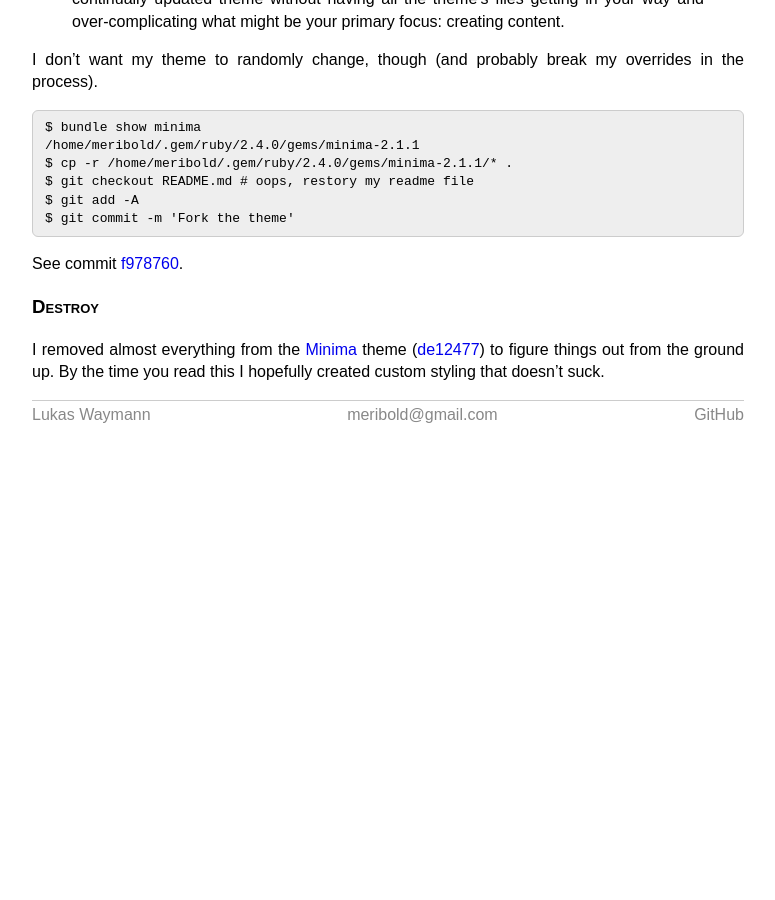
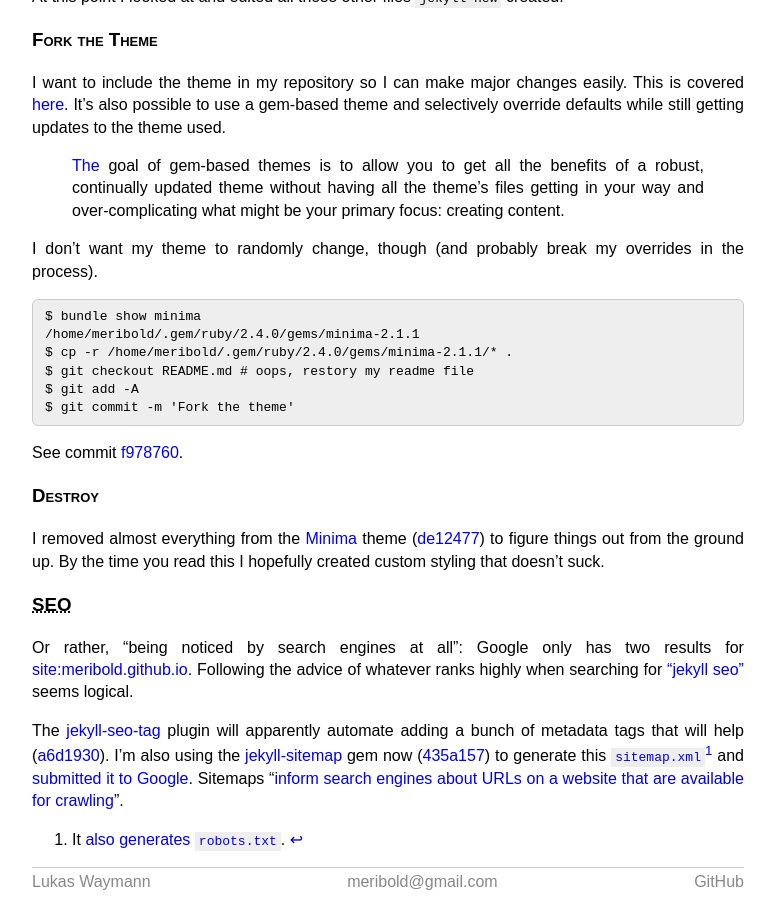
Before and after one commit to meribold/meribold.org, a Jekyll site: the page built from _posts/2017-09-02-meta.md, in a window 1280 px wide and 900 px high, scrolled down 1873 px. Shown: the whole window, without its empty margins (252-1027 px from the left). Built offline with Jekyll 4.4.1, drawn with Linux system fonts in a browser that asks for light colours; before the commit the page ends 2306 px from its top, so only the background shows below that.

Commit message:
Expand meta post

```diff
--- a/_posts/2017-09-02-meta.md
+++ b/_posts/2017-09-02-meta.md
@@ -7,6 +7,12 @@ description: >
 date: 2017-09-02
 categories: jekyll
 ---
+
+<a href="https://xkcd.com/688/">
+<img src="{{ site.url }}/assets/xkcd-688.png"
+     title="The contents of any one panel are dependent on the contents of every panel including itself. The graph of panel dependencies is complete and bidirectional, and each node has a loop. The mouseover text has two hundred and forty-two characters."
+     alt="Self-Description"/>
+</a>
 
 This is a journal of my thoughts---for my own reference and to have something to play
 with--- while figuring out how to create this static website on [GitHub Pages][].  Step
@@ -115,6 +121,20 @@ I removed almost everything from the [Minima][minima] theme ([de12477][]) to fig
 out from the ground up.  By the time you read this I hopefully created custom styling that
 doesn't suck.
 
+### SEO
+
+Or rather, "being noticed by search engines at all": Google only has two results for
+[site:meribold.github.io][9].  Following the advice of whatever ranks highly when
+searching for ["jekyll seo"][10] seems logical.
+
+The [jekyll-seo-tag][] plugin will apparently automate adding a bunch of metadata tags
+that will help ([a6d1930][]).  I'm also using the [jekyll-sitemap][] gem now ([435a157][])
+to generate this [`sitemap.xml`][sitemap.xml][^robots] and [submitted it to Google][gsc].
+Sitemaps "[inform search engines about URLs on a website that are available for
+crawling][Sitemaps]".
+
+[^robots]: It [also generates][11] [`robots.txt`][robots.txt].
+
 [GitHub Pages]: https://pages.github.com
 [Jekyll]: https://en.wikipedia.org/wiki/Jekyll_(software)
 [1]: https://google.com/search?q=blog+github+pages
@@ -135,5 +155,18 @@ doesn't suck.
 [f978760]: https://github.com/meribold/meribold.github.io/commit/f978760a2d7953671c57d3a3f6be7776c8e6435a
 [minima]: https://github.com/jekyll/minima
 [de12477]: https://github.com/meribold/meribold.github.io/commit/de124779eeeb7d4e83ad84dd2812cce9d902d791
+[9]: https://google.com/search?q=site%3Ameribold.github.io
+[10]: https://google.com/search?q=jekyll+seo
+[jekyll-seo-tag]: https://github.com/jekyll/jekyll-seo-tag
+[a6d1930]: https://github.com/meribold/meribold.github.io/commit/a6d193008adb270710e9a370433ab6acefc369e5
+[jekyll-sitemap]: https://github.com/jekyll/jekyll-sitemap
+[435a157]: https://github.com/meribold/meribold.github.io/commit/435a1578492f93e0af8c1380399ecf314cf25b2a
+[sitemap.xml]: https://meribold.github.io/sitemap.xml
+[gsc]: https://en.wikipedia.org/wiki/Google_Search_Console
+[Sitemaps]: https://en.wikipedia.org/wiki/Sitemaps
+[robots.txt]: https://meribold.github.io/robots.txt
+[11]: https://github.com/jekyll/jekyll-sitemap/blob/2e2bb3cf19a0e070e77986f67d6c2e1ac6334107/History.markdown#minor-enhancements-2
+
+*[SEO]: Search engine optimization
 
 <!-- vim: set tw=90 sts=-1 sw=4 et spell: -->
```
Also changed, not shown: assets/xkcd-688.png (added).
